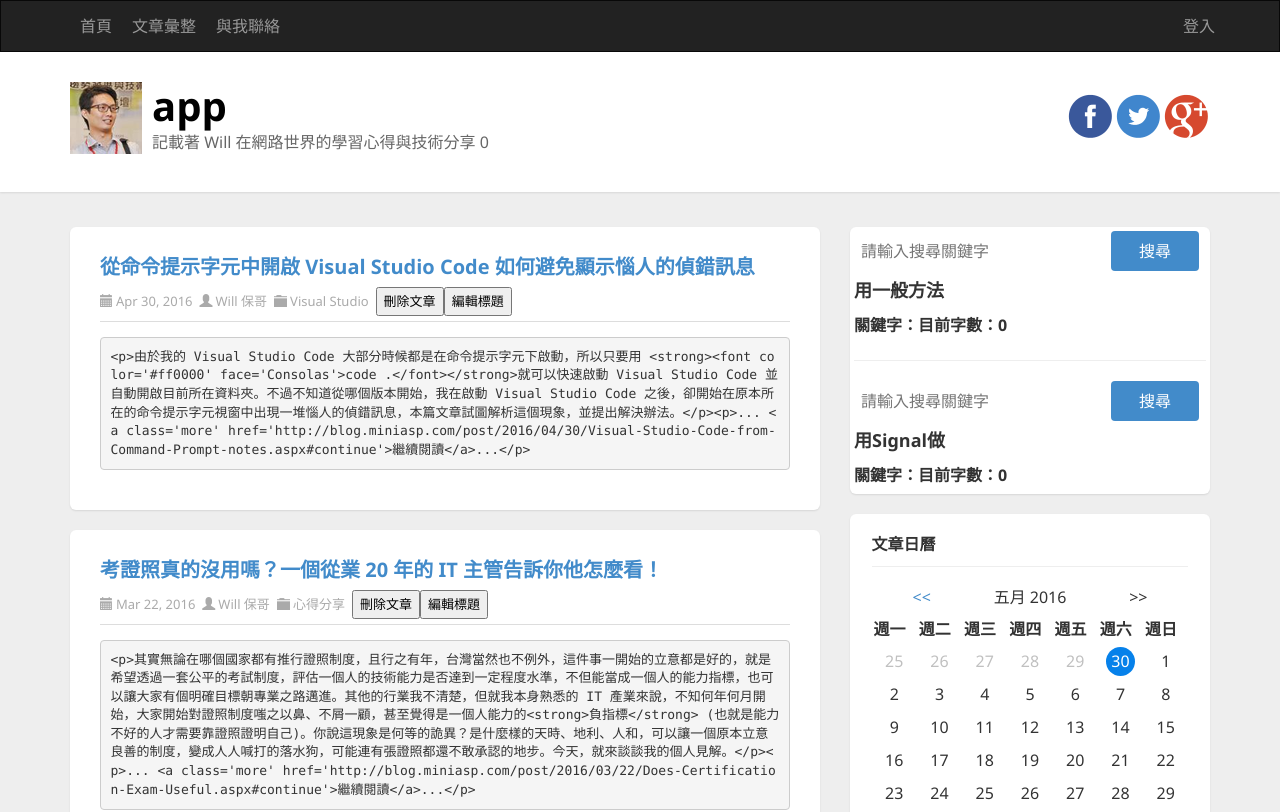
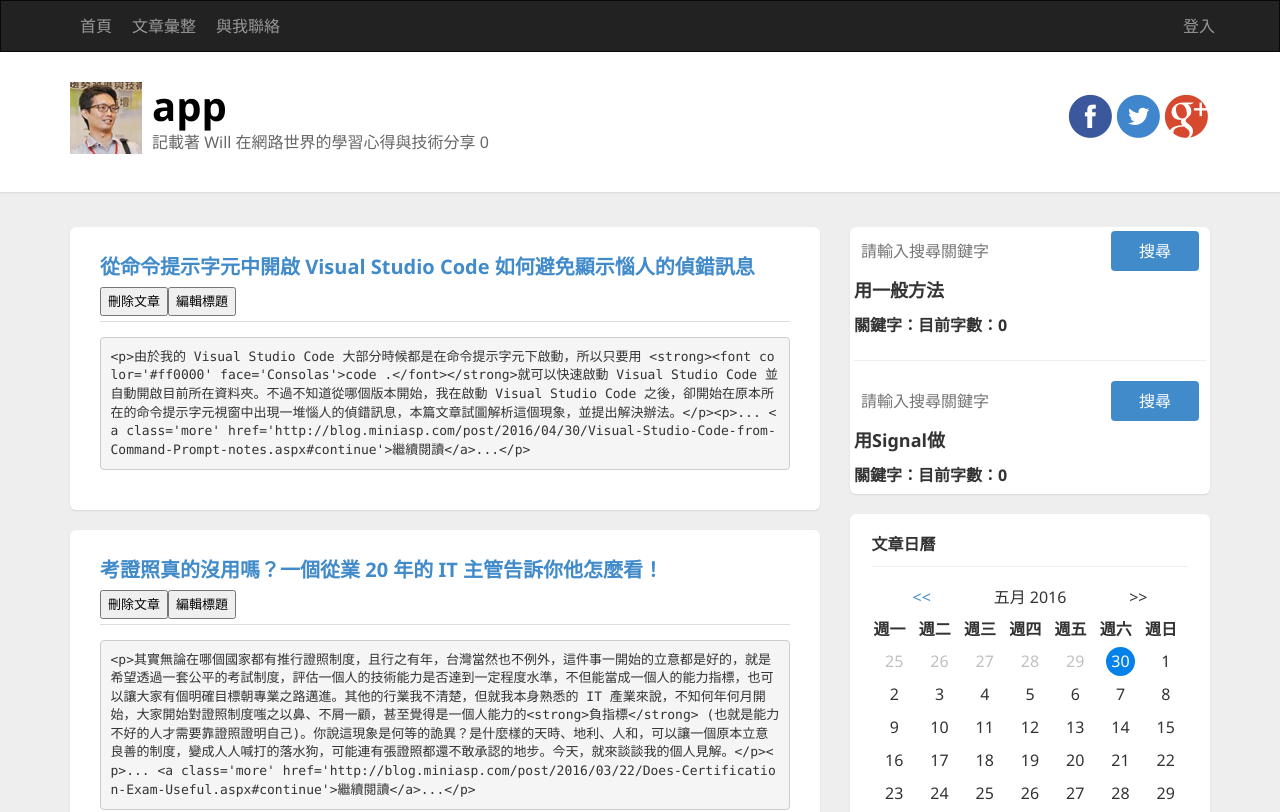
Before and after one commit to Andrew-JIEYAO/Angular_Will_Article_JieYao, an Angular app: page / in a window 1280 px wide. Shown: the top 812 px of the page. Built offline with nearby package versions, Linux system fonts and the light colour scheme; data requests are answered from the project's data file.

Commit message:
參考柏瑞自己理解完，且修改完成

```diff
--- a/src/app/article-body/article-body.component.html
+++ b/src/app/article-body/article-body.component.html
@@ -1,3 +1,3 @@
 <section class="post-body text">
-  <pre>{{item.summary}}</pre>
+  <pre>{{article.summary}}</pre>
 </section>
--- a/src/app/article-body/article-body.component.ts
+++ b/src/app/article-body/article-body.component.ts
@@ -9,7 +9,7 @@
   styleUrls: ['./article-body.component.css'],
 })
 export class ArticleBodyComponent implements OnInit, OnChanges {
-  @Input() item: any;
+  @Input() article: any;
 
   constructor() {
     // console.log('ArticleBodyComponent: constructor');
--- a/src/app/article-header/article-header.component.html
+++ b/src/app/article-header/article-header.component.html
@@ -1,26 +1,15 @@
 <header class="post-header">
   <h2 class="post-title">
-    <a *ngIf="!isEdit" [href]="item.href">{{ item.title }}</a>
-    <input *ngIf="isEdit" type="text" size="60" [(ngModel)]="item.title"
-    (keyup.enter)="doChangeTitle()"
-    (keyup.escape)="doCancel()">
+    <a *ngIf="!isEdit" [href]="article.href">{{ article.title }}</a>
+    <input *ngIf="isEdit" type="text" size="60" [(ngModel)]="article.title"
+      (keyup.enter)="doModifyTitle()"
+      (keyup.escape)="doCancelModifyTitle()">
   </h2>
   <div class="post-info clearfix">
-    <span class="post-date">
-      <i class="glyphicon glyphicon-calendar"></i>{{ item.date | date }}</span
-    >
-    <span class="post-author">
-      <i class="glyphicon glyphicon-user"></i>
-      <a href="http://blog.miniasp.com/author/will.aspx">{{ item.author }}</a>
-    </span>
-    <span class="post-category">
-      <i class="glyphicon glyphicon-folder-close"></i>
-      <a [href]="item['category-link']">{{ item.category }}</a>
-    </span>
     <span>
-      <button (click)="doDeleteArticle()">刪除文章</button>
+      <button (click)="doRemoveArticle()">刪除文章</button>
       <button *ngIf="!isEdit" (click)="isEdit = true">編輯標題</button>
-      <button *ngIf="isEdit" (click)="doCancel()">取消編輯</button>
+      <button *ngIf="isEdit" (click)="doCancelModifyTitle()">取消編輯</button>
     </span>
   </div>
 </header>
--- a/src/app/article-header/article-header.component.ts
+++ b/src/app/article-header/article-header.component.ts
@@ -1,14 +1,7 @@
-import {
-  Component,
-  Input,
-  Output,
-  OnInit,
-  EventEmitter,
-  OnChanges,
-  SimpleChanges,
-} from '@angular/core';
+import { Component, Input, Output, OnInit, EventEmitter, OnChanges, SimpleChanges, } from '@angular/core';
 import { CommonModule } from '@angular/common';
 import { FormsModule } from '@angular/forms';
+import { Article } from '../interface/article';
 
 @Component({
   selector: 'app-article-header',
@@ -17,32 +10,37 @@
   templateUrl: './article-header.component.html',
   styleUrls: ['./article-header.component.css'],
 })
-export class ArticleHeaderComponent implements OnInit, OnChanges {
-  @Input() item: any;
-  @Output() delete = new EventEmitter<any>();
-  @Output() changeTitle = new EventEmitter<any>();
 
-  public originalItem: any;
+export class ArticleHeaderComponent implements OnChanges {
+  @Input() article!: Article;
+  @Output() removeArticle = new EventEmitter<any>();
+  @Output() modifyTitle = new EventEmitter<any>();
+
+  public originalArticle!: Article;
   public isEdit = false;
 
-  ngOnInit(): void {}
-
-  doDeleteArticle() {
-    this.delete.emit(this.item);
-  }
-  doChangeTitle() {
-    this.changeTitle.emit(this.item);
+  ngOnChanges(changes: any): void {
+    if (changes.article) {
+      this.originalArticle = changes.article.currentValue;
+      this.article = Object.assign({}, changes.article.currentValue);
+    }
   };
 
-  doCancel() {
-    this.item = Object.assign({}, this.originalItem);
+  doRemoveArticle() {
+    this.removeArticle.emit(this.article);
+  }
+
+  doModifyTitle() {
+    const newArticle: Article = {
+      id: this.article.id,
+      title: this.article.title,
+    }
+    this.modifyTitle.emit(newArticle);
     this.isEdit = false;
   };
 
-  ngOnChanges(changes: SimpleChanges): void {
-    if(changes['item']) {
-      this.originalItem = changes['item'].currentValue;
-      this.item = Object.assign({}, changes['item'].currentValue);
-    }
+  doCancelModifyTitle() {
+    this.article.title = this.originalArticle.title;
+    this.isEdit = false;
   };
 }
--- a/src/app/article-list/article-list.component.html
+++ b/src/app/article-list/article-list.component.html
@@ -1,7 +1,4 @@
-<article class="post" id="post{{idx}}" *ngFor="let item of items$ | async;let idx=index">
-  <app-article-header [item]="item" (delete)="onDelete($event)"
-    (changeTitle)="onChangeTitle($event)">
-  </app-article-header>
-  <app-article-body [item]="item">
-  </app-article-body>
+<article class="post" id="post{{idx}}" *ngFor="let article of articles()let idx=index">
+  <app-article-header [article]="article" (removeArticle)="onRemoveArticle" (modifyTitle)="onModifyTitle"></app-article-header>
+  <app-article-body [article]="article"></app-article-body>
 </article>
--- a/src/app/article-list/article-list.component.ts
+++ b/src/app/article-list/article-list.component.ts
@@ -1,36 +1,49 @@
-import { Component, inject, OnInit } from '@angular/core';
-import { AsyncPipe, CommonModule } from '@angular/common';
+import { Component, inject, OnInit, signal, WritableSignal } from '@angular/core';
+import { CommonModule } from '@angular/common';
 import { ArticleHeaderComponent } from '../article-header/article-header.component';
 import { ArticleBodyComponent } from '../article-body/article-body.component';
 import { Article } from '../interface/article';
-import { ArticleDataService } from './article-data.service';
 import { HttpClientModule } from '@angular/common/http';
-import { Observable } from 'rxjs';
+import { ArticleService } from '../article.service';
+
 @Component({
   selector: 'app-article-list',
   standalone: true,
-  imports: [CommonModule, ArticleHeaderComponent, ArticleBodyComponent, HttpClientModule, AsyncPipe],
-  providers:[ArticleDataService],
+  imports: [CommonModule, ArticleHeaderComponent, ArticleBodyComponent, HttpClientModule],
+  providers: [ArticleService],
   templateUrl: './article-list.component.html',
   styleUrls: ['./article-list.component.css'],
 })
+
 export class ArticleListComponent implements OnInit {
-  public articleService = inject(ArticleDataService);
-  public items$: Observable<Article[]> = [] as unknown as Observable<Article[]>;
+  public articleService: ArticleService = inject(ArticleService);
+  public articles: WritableSignal<Article[]> = signal([]);
 
-  ngOnInit(): void {
-    this.onGetItems();
+  async ngOnInit() {
+    this.articles.set(await this.articleService.getArticles());
   }
 
-  public onDelete(article: Article): void {
-    this.articleService.onDelete(article.id).subscribe(() => this.onGetItems());
+  async onRemoveArticle(article: Article) {
+    try {
+      await this.articleService.removeArticle(article);
+      this.articles.mutate(i => {
+        i.splice(i.findIndex(i => i.id === article.id), 1);
+      });
+    }
+    catch (error) {
+      console.log(error);
+    }
   }
 
-  public onChangeTitle(article: Article): void {
-    this.articleService.onChangeTitle(article).subscribe(() => this.onGetItems());
-  }
-
-  private onGetItems() {
-    this.items$ = this.articleService.onGetArticles();
+  async onModifyTitle(article: Article) {
+    try {
+      await this.articleService.modifyArticle(article);
+      this.articles.mutate(i => {
+        i[i.findIndex(i => i.id === article.id)].title = article.title;
+      });
+    }
+    catch(error) {
+      console.log(error);
+    }
   }
 }
--- /dev/null
+++ b/src/app/article.service.ts
@@ -0,0 +1,30 @@
+import { HttpClient } from '@angular/common/http';
+import { Injectable, inject } from '@angular/core';
+import { Article } from './interface/article';
+import { lastValueFrom } from 'rxjs';
+
+@Injectable({
+  providedIn: 'root'
+})
+export class ArticleService {
+
+  constructor() { }
+
+  private url = 'http://localhost:3000/articles';
+  private http: HttpClient = inject(HttpClient);
+
+  async getArticles() {
+    const result$ = this.http.get<Article[]>(this.url);
+    return await lastValueFrom(result$);
+  }
+
+  async removeArticle(article: Article) {
+    const result$ = this.http.delete<Article>(`${this.url}/${article.id}`);
+    return await lastValueFrom(result$);
+  }
+
+  async modifyArticle(article: Article) {
+    const result$ = this.http.patch<Article>(`${this.url}/${article.id}`, article);
+    return await lastValueFrom(result$);
+  }
+}
```
Also changed, not shown: src/app/interface/article.ts (+7 -7 lines).
